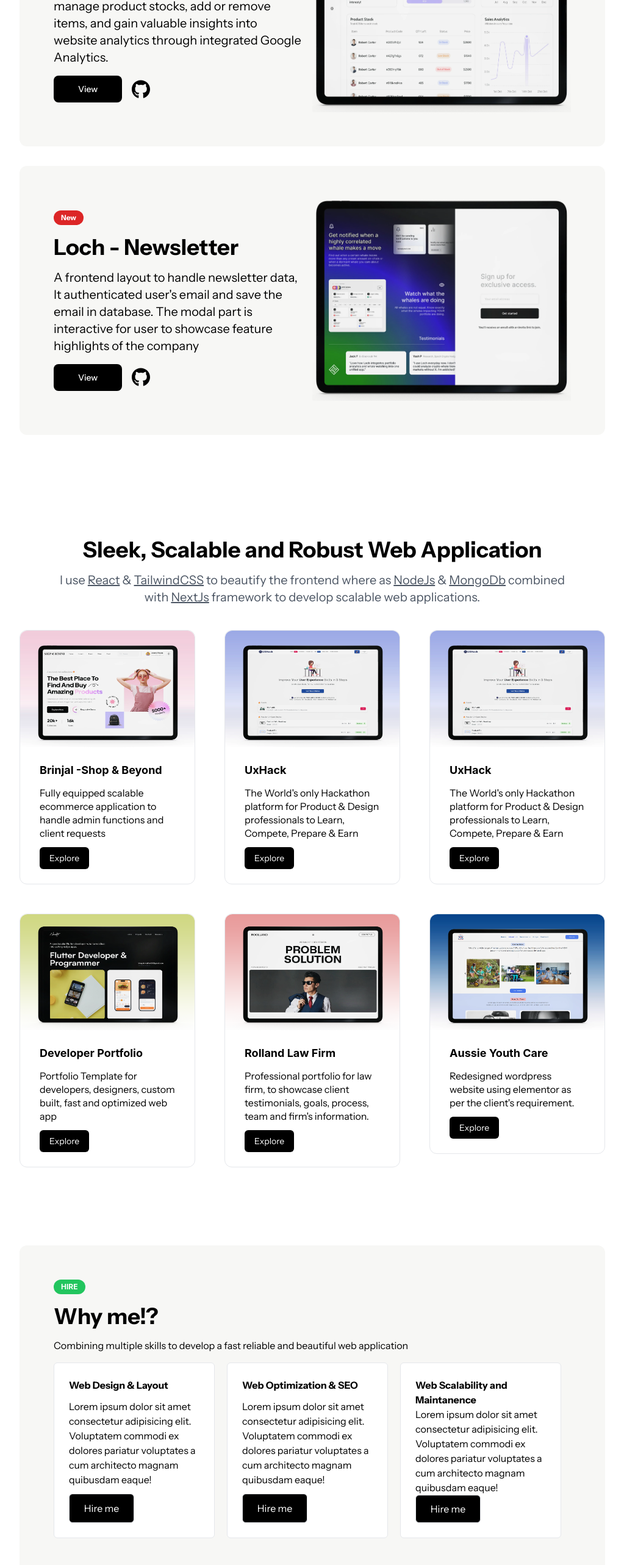
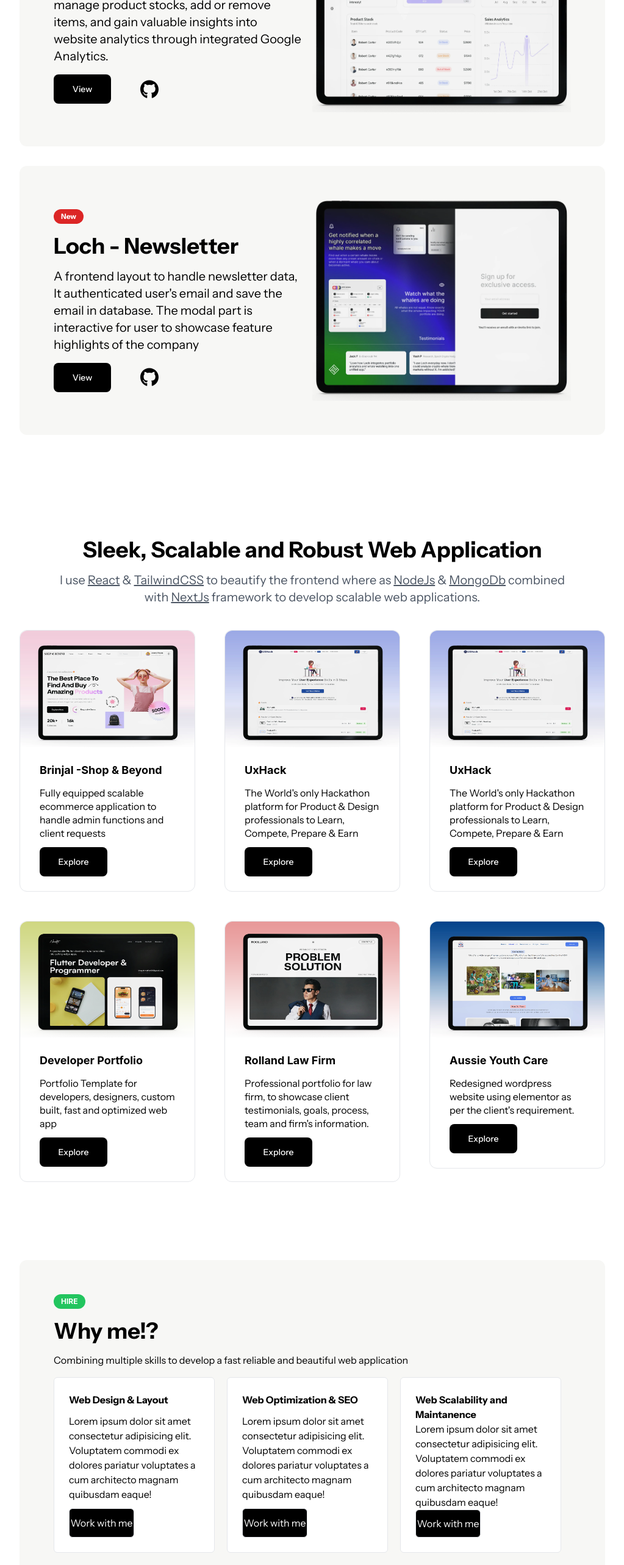
Before and after one commit to ffshreyansh/portfolio2024, a Next.js app: page / in a window 1280 px wide. Shown: the part 1040-3606 px from the top of the page at 61% size, without its empty margins (128-1151 px from the left). Built offline with nearby package versions, Linux system fonts and the light colour scheme.

Commit message:
smei-final2

```diff
--- a/app/page.jsx
+++ b/app/page.jsx
@@ -77,7 +77,7 @@ const Home = () => {
       <Works/>
 
       <div
-        className=' bg-yW w-full mx-auto lg:w-3/4 rounded-xl flex flex-col lg:flex-row gap-8 lg:gap-0 items-center p-4 lg:p-14'>
+        className=' bg-yW w-full mx-auto lg:w-3/4 rounded-xl flex flex-col lg:flex-row gap-8 lg:gap-0 items-center p-4 lg:p-14 mt-20 lg:mt-0'>
         <div className='flex flex-col items-start justify-between h-full gap-4 w-full pr-4'>
           <span className=' bg-green-500 px-3 py-1 rounded-full text-white font-bold text-xs font-inter'>HIRE</span>
           <h2 className='text-4xl font-bold text-black'>Why me!?</h2>
@@ -86,17 +86,17 @@ const Home = () => {
             <div className='bg-white border w-full lg:w-1/3 rounded-md h-72 p-6 flex flex-col items-start justify-between'>
               <h5 className='font-bold '>Web Design & Layout</h5>
               <p>Lorem ipsum dolor sit amet consectetur adipisicing elit. Voluptatem commodi ex dolores pariatur voluptates a cum architecto magnam quibusdam eaque!</p>
-              <Link href={"/contact"} className='border w-full lg:w-1/2 h-12 rounded-md flex items-center justify-center bg-black text-white hover:text-white'>Hire me</Link>
+              <Link href={"/contact"} className='border w-full lg:w-1/2 h-12 rounded-md flex items-center justify-center bg-black text-white hover:text-white'>Work with me</Link>
             </div>
             <div className='bg-white border w-full lg:w-1/3 rounded-md h-72 p-6 flex flex-col items-start justify-between'>
               <h5 className='font-bold '>Web Optimization & SEO </h5>
               <p>Lorem ipsum dolor sit amet consectetur adipisicing elit. Voluptatem commodi ex dolores pariatur voluptates a cum architecto magnam quibusdam eaque!</p>
-              <Link href={"/contact"} className='border w-full lg:w-1/2 h-12 rounded-md flex items-center justify-center bg-black text-white hover:text-white'>Hire me</Link>
+              <Link href={"/contact"} className='border w-full lg:w-1/2 h-12 rounded-md flex items-center justify-center bg-black text-white hover:text-white'>Work with me</Link>
             </div>
             <div className='bg-white border w-full lg:w-1/3 rounded-md h-72 p-6 flex flex-col items-start justify-between'>
               <h5 className='font-bold '>Web Scalability and Maintanence</h5>
               <p>Lorem ipsum dolor sit amet consectetur adipisicing elit. Voluptatem commodi ex dolores pariatur voluptates a cum architecto magnam quibusdam eaque!</p>
-              <Link href={"/contact"} className='border w-full lg:w-1/2 h-12 rounded-md flex items-center justify-center bg-black text-white hover:text-white'>Hire me</Link>
+              <Link href={"/contact"} className='border w-full lg:w-1/2 h-12 rounded-md flex items-center justify-center bg-black text-white hover:text-white'>Work with me</Link>
             </div>
           </div>
           {/* <div className='flex items-center gap-4'>
--- a/components/Works.jsx
+++ b/components/Works.jsx
@@ -13,7 +13,7 @@ const Works = () => {
           <div className='px-8 py-6 flex flex-col items-start justify-between gap-3'>
               <h6 className='font-bold font-inter text-lg'>Brinjal -Shop & Beyond</h6>
               <p className=' leading-snug'>Fully equipped scalable ecommerce application to handle admin functions and client requests</p>
-              <Link href={"f"} className='bg-black text-white px-4 py-2 text-sm rounded-md'>Explore</Link>
+              <Link href={"f"} className='bg-black text-white w-full lg:w-1/2 h-12 font-medium flex items-center justify-center text-sm rounded-lg'>Explore</Link>
           </div>
         </div>
         <div className='flex flex-col items-start h-fit border rounded-xl hover:-mt-1 hover:shadow-md transition-all duration-300' >
@@ -22,7 +22,7 @@ const Works = () => {
               <h6 className='font-bold font-inter text-lg'>UxHack</h6>
               <p className=' leading-snug'>The World's only Hackathon platform for Product & Design professionals to Learn, Compete, Prepare & Earn
 </p>
-              <Link href={"https://uxhack.co"} target='_blank' className='bg-black text-white px-4 py-2 text-sm rounded-md'>Explore</Link>
+              <Link href={"https://uxhack.co"} target='_blank' className='bg-black text-white w-full lg:w-1/2 h-12 font-medium flex items-center justify-center text-sm rounded-lg'>Explore</Link>
           </div>
         </div>
         <div className='flex flex-col items-start h-fit border rounded-xl hover:-mt-1 hover:shadow-md transition-all duration-300' >
@@ -31,7 +31,7 @@ const Works = () => {
               <h6 className='font-bold font-inter text-lg'>UxHack</h6>
               <p className=' leading-snug'>The World's only Hackathon platform for Product & Design professionals to Learn, Compete, Prepare & Earn
 </p>
-              <Link href={"https://uxhack.co"} target='_blank' className='bg-black text-white px-4 py-2 text-sm rounded-md'>Explore</Link>
+              <Link href={"https://uxhack.co"} target='_blank' className='bg-black text-white w-full lg:w-1/2 h-12 font-medium flex items-center justify-center text-sm rounded-lg'>Explore</Link>
           </div>
         </div>
         <div className='flex flex-col items-start h-fit border rounded-xl hover:-mt-1 hover:shadow-md transition-all duration-300' >
@@ -39,7 +39,7 @@ const Works = () => {
           <div className='px-8 py-6 flex flex-col items-start justify-between gap-3'>
               <h6 className='font-bold font-inter text-lg'>Developer Portfolio</h6>
               <p className=' leading-snug'>Portfolio Template for developers, designers, custom built, fast and optimized web app</p>
-              <Link href={"https://nivedita.vercel.app/"} className='bg-black text-white px-4 py-2 text-sm rounded-md'>Explore</Link>
+              <Link href={"https://nivedita.vercel.app/"} className='bg-black text-white w-full lg:w-1/2 h-12 font-medium flex items-center justify-center text-sm rounded-lg'>Explore</Link>
           </div>
         </div>
 
@@ -48,7 +48,7 @@ const Works = () => {
           <div className='px-8 py-6 flex flex-col items-start justify-between gap-3'>
               <h6 className='font-bold font-inter text-lg'>Rolland Law Firm </h6>
               <p className=' leading-snug'>Professional portfolio for law firm, to showcase client testimonials, goals, process, team and firm's information.</p>
-              <Link href={"https://rolland-lawfirm.vercel.app/"} target='_blank' className='bg-black text-white px-4 py-2 text-sm rounded-md'>Explore</Link>
+              <Link href={"https://rolland-lawfirm.vercel.app/"} target='_blank' className='bg-black text-white w-full lg:w-1/2 h-12 font-medium flex items-center justify-center text-sm rounded-lg'>Explore</Link>
           </div>
         </div>
         <div className='flex flex-col items-start h-fit border rounded-xl hover:-mt-1 hover:shadow-md transition-all duration-300' >
@@ -56,7 +56,7 @@ const Works = () => {
           <div className='px-8 py-6 flex flex-col items-start justify-between gap-3'>
               <h6 className='font-bold font-inter text-lg'>Aussie Youth Care</h6>
               <p className=' leading-snug'>Redesigned wordpress website using elementor as per the client's requirement.</p>
-              <Link href={"https://www.aussieyouthcare.com.au/"} target='_blank' className='bg-black text-white px-4 py-2 text-sm rounded-md'>Explore</Link>
+              <Link href={"https://www.aussieyouthcare.com.au/"} target='_blank' className='bg-black text-white w-full lg:w-1/2 h-12 font-medium flex items-center justify-center text-sm rounded-lg'>Explore</Link>
           </div>
         </div>
 
--- a/components/WorksHomePage.jsx
+++ b/components/WorksHomePage.jsx
@@ -32,10 +32,11 @@ const WorksHomePage = () => {
           <span className=' bg-orange-400 px-3 py-1 rounded-full text-white font-bold text-xs'>In Progress</span>
           <h2 className='text-2xl lg:text-4xl font-bold text-black'>Admin Dashboard</h2>
           <p className='text-md lg:text-xl font-normal'>A robust admin dashboard, effortlessly manage product stocks, add or remove items, and gain valuable insights into website analytics through integrated Google Analytics.</p>
-          <div className='flex items-center gap-4'>
-            <Link href={"/work/brinjal"} className='bg-black px-10 py-3 rounded-lg text-white text-sm font-medium'>View</Link>
-            <Link href={"https://github.com/ffshreyansh"}>
-              <img width="30" height="30" src="/github.svg" alt="github" />
+          <div className='flex flex-col lg:flex-row w-full lg:w-1/2 items-center gap-4'>
+            <Link href={"/work/brinjal"} className='bg-black w-full lg:w-1/2 h-12 flex items-center justify-center rounded-lg text-white text-sm font-medium'>View</Link>
+            <Link href={"https://github.com/ffshreyansh"} className='w-full lg:w-1/2 h-12 rounded-lg font-medium flex items-center justify-center border lg:border-0  bg-white lg:bg-transparent'>
+              <img width="30" height="30" src="/github.svg" alt="github" className='hidden lg:inline' />
+              <span className='inline lg:hidden'>Github</span>
             </Link>
           </div>
         </div>
@@ -54,10 +55,12 @@ const WorksHomePage = () => {
           <span className=' bg-red-600 px-3 py-1 rounded-full text-white font-bold text-xs'>New</span>
           <h2 className='text-2xl lg:text-4xl font-bold text-black'>Loch - Newsletter</h2>
           <p className='text-md lg:text-xl font-normal'>A frontend layout to handle newsletter data, It authenticated user's email and save the email in database. The modal part is interactive for user to showcase feature highlights of the company</p>
-          <div className='flex items-center gap-4'>
-            <Link href={"https://loch-eight.vercel.app/"} target='_blank' className='bg-black px-10 py-3 rounded-lg text-white text-sm font-medium'>View</Link>
-            <Link href={"https://github.com/ffshreyansh"} target='_blank'>
-              <img width="30" height="30" src="/github.svg" alt="github" />
+
+          <div className='flex flex-col lg:flex-row w-full lg:w-1/2 items-center gap-4'>
+            <Link href={"https://loch-eight.vercel.app/"}  className='bg-black w-full lg:w-1/2 h-12 flex items-center justify-center rounded-lg text-white text-sm font-medium'>View</Link>
+            <Link href={"https://github.com/ffshreyansh"} className='w-full lg:w-1/2 h-12 rounded-lg font-medium flex items-center justify-center border lg:border-0  bg-white lg:bg-transparent'>
+              <img width="30" height="30" src="/github.svg" alt="github" className='hidden lg:inline' />
+              <span className='inline lg:hidden'>Github</span>
             </Link>
           </div>
         </div>
```
